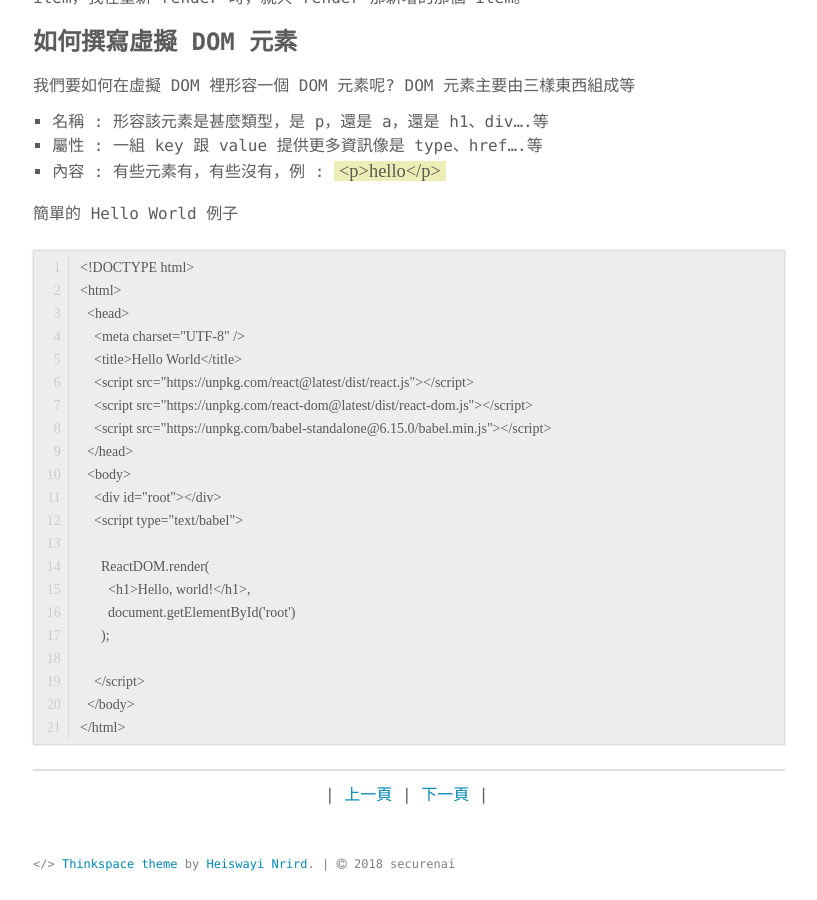
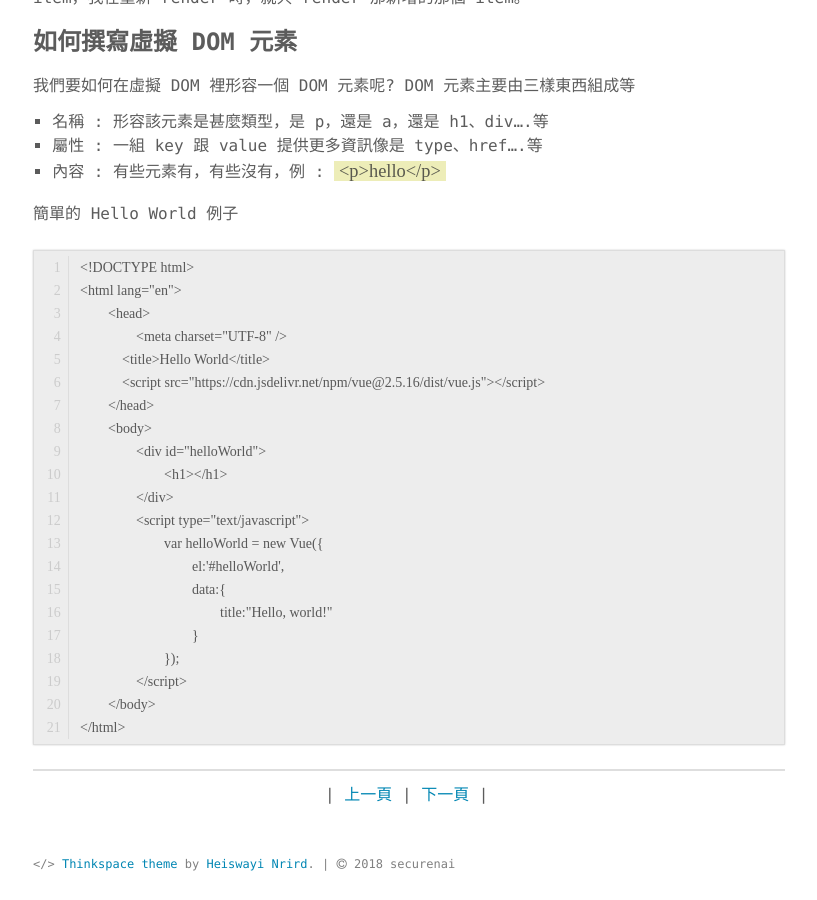
Before and after one commit to securenai/securenai.github.io, a Jekyll site: the page built from vue/vue_page1.md, in a window 1280 px wide and 900 px high, scrolled down 983 px. Shown: the whole window, without its empty margins (231-1048 px from the left). Built offline with Jekyll 4.4.1, drawn with Linux system fonts in a browser that asks for light colours; our own code applies the rules of GitHub Pages for plain Markdown files.

Commit message:
Update vue_page1.md

````diff
--- a/vue/vue_page1.md
+++ b/vue/vue_page1.md
@@ -42,25 +42,25 @@ DOM 元素主要由三樣東西組成等
 簡單的 Hello World 例子
 ```
 <!DOCTYPE html>
-<html>
-  <head>
-    <meta charset="UTF-8" />
-    <title>Hello World</title>
-    <script src="https://unpkg.com/react@latest/dist/react.js"></script>
-    <script src="https://unpkg.com/react-dom@latest/dist/react-dom.js"></script>
-    <script src="https://unpkg.com/babel-standalone@6.15.0/babel.min.js"></script>
-  </head>
-  <body>
-    <div id="root"></div>
-    <script type="text/babel">
-
-      ReactDOM.render(
-        <h1>Hello, world!</h1>,
-        document.getElementById('root')
-      );
-
-    </script>
-  </body>
+<html lang="en">
+	<head>
+		<meta charset="UTF-8" />
+	    <title>Hello World</title>
+	    <script src="https://cdn.jsdelivr.net/npm/vue@2.5.16/dist/vue.js"></script>
+	</head>
+	<body>
+		<div id="helloWorld">
+			<h1>{{title}}</h1>
+		</div>
+		<script type="text/javascript">
+			var helloWorld = new Vue({
+				el:'#helloWorld',
+				data:{
+					title:"Hello, world!"
+				}
+			});
+		</script>
+	</body>
 </html>
 ```
 
````
